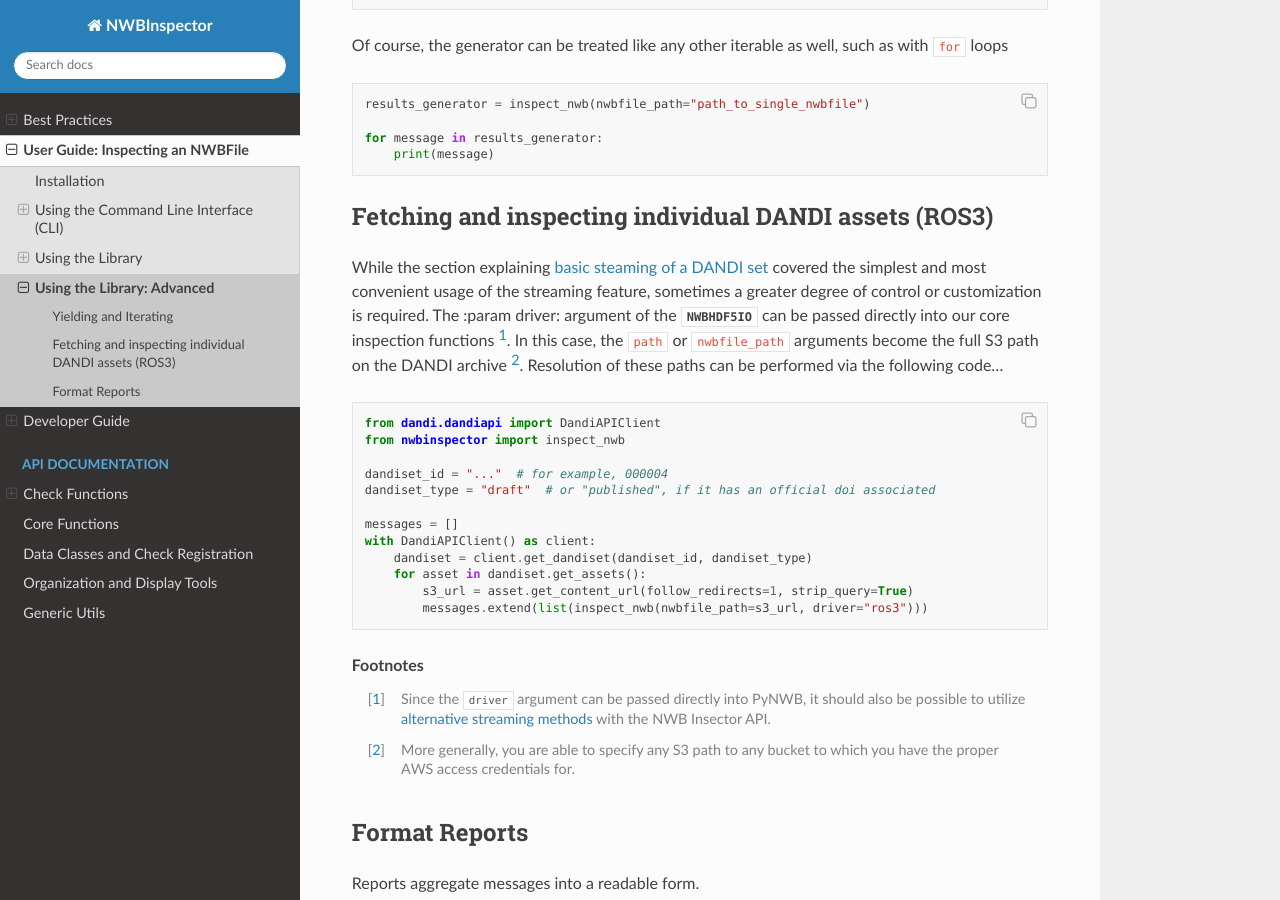
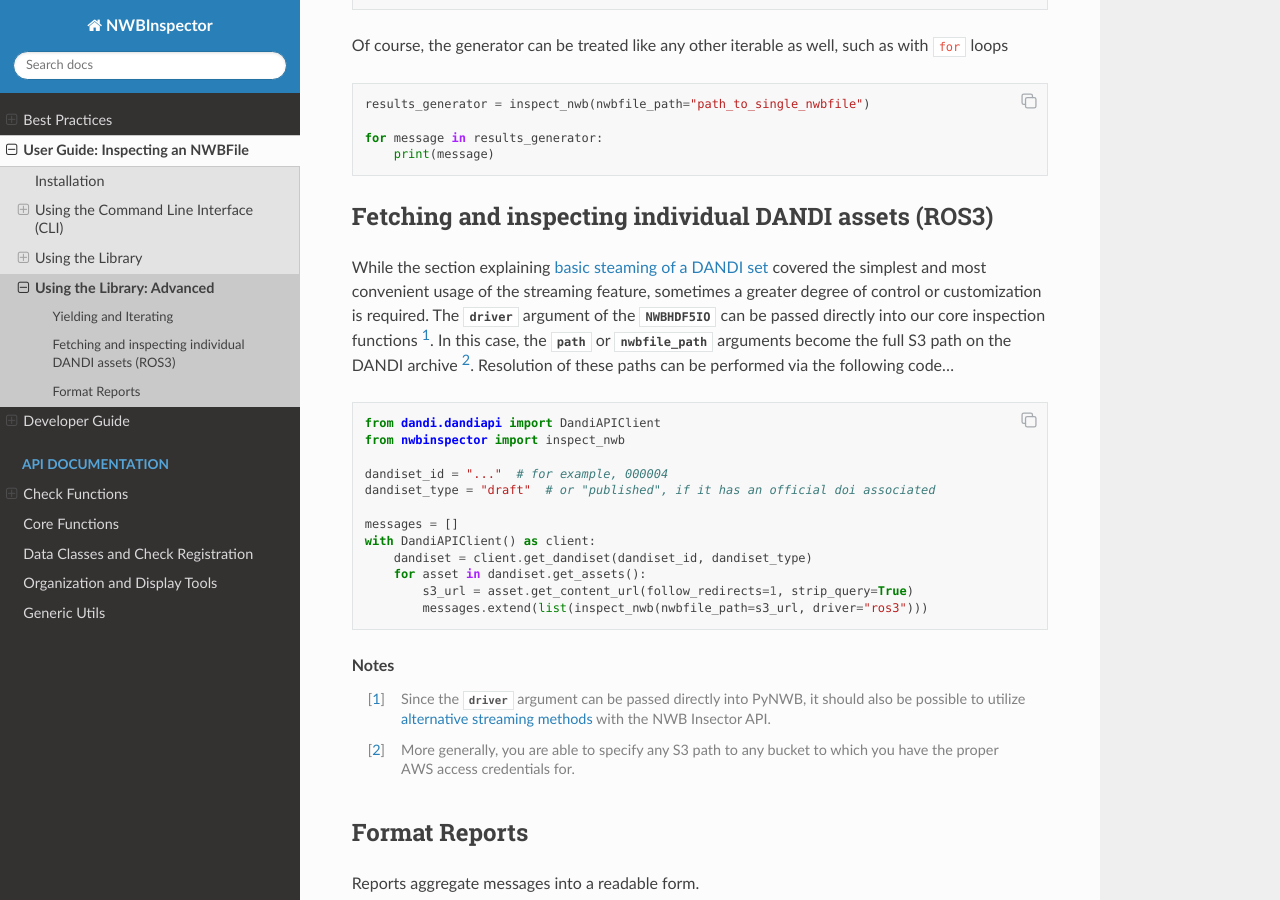
Before and after one commit to NeurodataWithoutBorders/nwbinspector, a Sphinx documentation site: the page built from docs/user_guide/using_the_library_advanced.rst, in a window 1280 px wide and 900 px high, scrolled down 773 px. Built offline with Sphinx 7.4.7 and the Read the Docs theme 2.0.0, drawn with Linux system fonts in a browser that asks for light colours.

Commit message:
fix links

```diff
--- a/docs/user_guide/using_the_library_advanced.rst
+++ b/docs/user_guide/using_the_library_advanced.rst
@@ -51,7 +51,7 @@
 Fetching and inspecting individual DANDI assets (ROS3)
 ------------------------------------------------------
 
-While the section explaining :ref:`basic steaming of a DANDI set<simple_streaming_api>` covered the simplest and most convenient usage of the streaming feature, sometimes a greater degree of control or customization is required. The :param driver: argument of the :py:class:`~pynwb.NWBHDF5IO` can be passed directly into our core inspection functions [1]_. In this case, the ``path`` or ``nwbfile_path`` arguments become the full S3 path on the DANDI archive [2]_. Resolution of these paths can be performed via the following code...
+While the section explaining :ref:`basic steaming of a DANDI set<simple_streaming_api>` covered the simplest and most convenient usage of the streaming feature, sometimes a greater degree of control or customization is required. The :py:attr:`driver` argument of the :py:class:`~pynwb.NWBHDF5IO` can be passed directly into our core inspection functions [1]_. In this case, the :py:attr:`path` or :py:attr:`nwbfile_path` arguments become the full S3 path on the DANDI archive [2]_. Resolution of these paths can be performed via the following code...
 
 .. code-block:: python
 
@@ -68,9 +68,9 @@
             s3_url = asset.get_content_url(follow_redirects=1, strip_query=True)
             messages.extend(list(inspect_nwb(nwbfile_path=s3_url, driver="ros3")))
 
-.. rubric:: Footnotes
+.. rubric:: Notes
 
-.. [1] Since the :code:`driver` argument can be passed directly into PyNWB, it should also be possible to utilize :alternative-streaming-tutorial:`alternative streaming methods <>` with the NWB Insector API.
+.. [1] Since the :py:attr:`driver` argument can be passed directly into PyNWB, it should also be possible to utilize :alternative-streaming-tutorial:`alternative streaming methods <>` with the NWB Insector API.
 .. [2] More generally, you are able to specify any S3 path to any bucket to which you have the proper AWS access credentials for.
 
 
```
